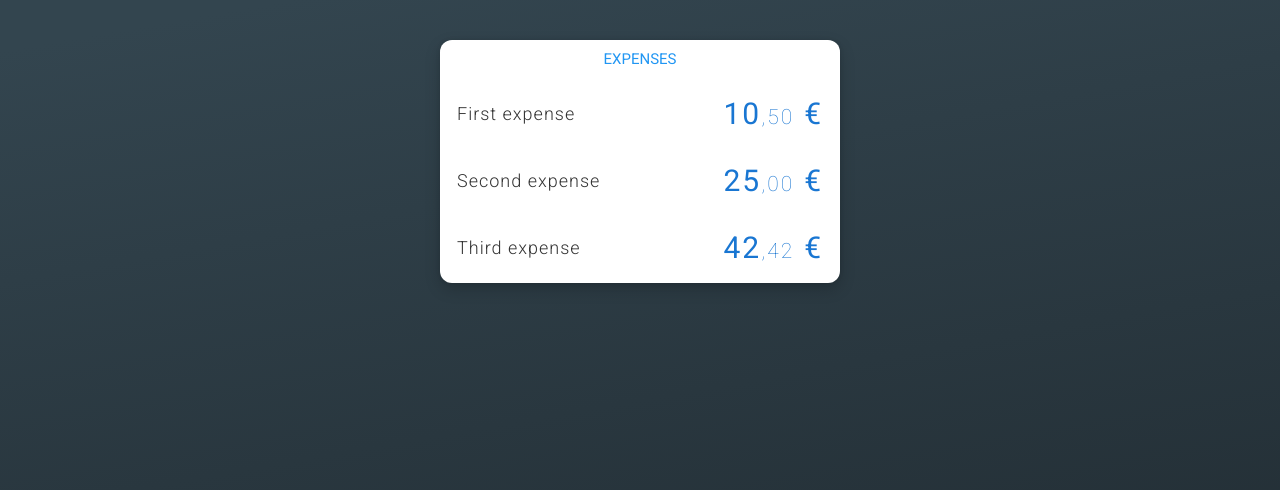
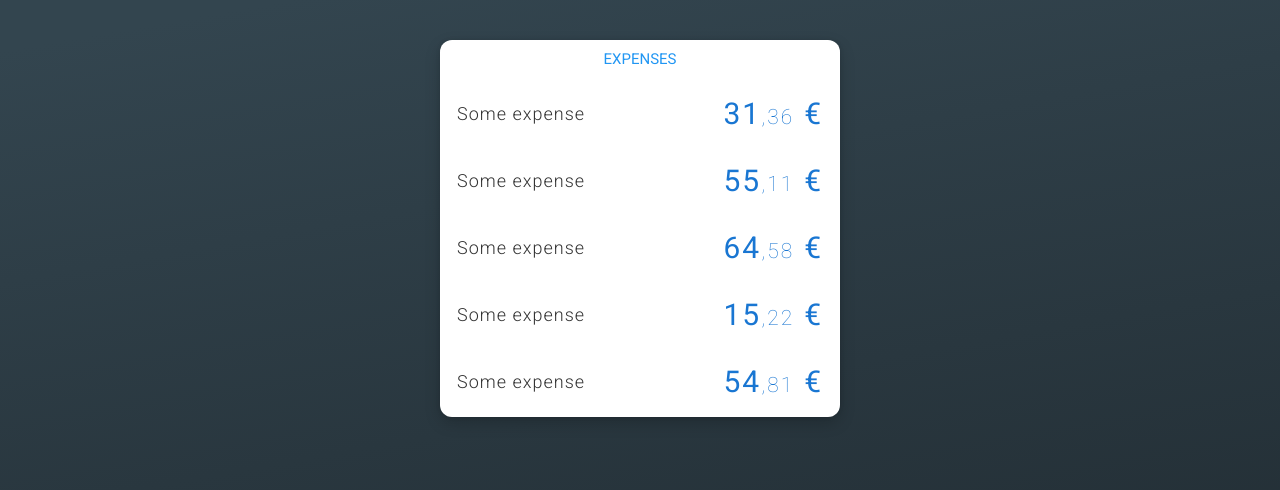
Before and after one commit to Le-Reacteur/redux-tricount, a React (Create React App) app: page / in a window 1280 px wide. Shown: the top 490 px of the page. Built offline with nearby package versions, Linux system fonts and the light colour scheme.

Commit message:
Connect App

```diff
--- a/src/views/App.js
+++ b/src/views/App.js
@@ -1,20 +1,38 @@
 import React from 'react';
+import PropTypes from 'prop-types';
+import { connect } from 'react-redux';
+import { selectExpenses } from '../selectors';
 import { Panels } from '../components/Panels';
 import { Panel } from '../components/Panel';
 import { Card } from '../components/Card';
 import { List } from '../components/List';
 import { Expense } from '../components/Expense';
 
-export const App = () => (
+const mapStateToProps = state => ({
+  expenses: selectExpenses(state),
+});
+
+const AppRender = ({ expenses }) => {
+  console.log(expenses);
+  return (
     <Panels>
       <Panel>
         <Card title="Expenses">
           <List>
-          <Expense description="First expense" amount={10.5} />
-          <Expense description="Second expense" amount={25} />
-          <Expense description="Third expense" amount={42.42} />
+            {expenses.map((expense, index) => (
+              <Expense key={index} description={expense.description} amount={expense.amount} />
+            ))}
           </List>
         </Card>
       </Panel>
     </Panels>
   );
+};
+
+AppRender.propTypes = {
+  expenses: PropTypes.arrayOf(
+    PropTypes.shape({ description: PropTypes.string.isRequired, amount: PropTypes.number.isRequired })
+  ).isRequired,
+};
+
+export const App = connect(mapStateToProps)(AppRender);
```
Lines whose indentation alone changed are shown as unchanged.
